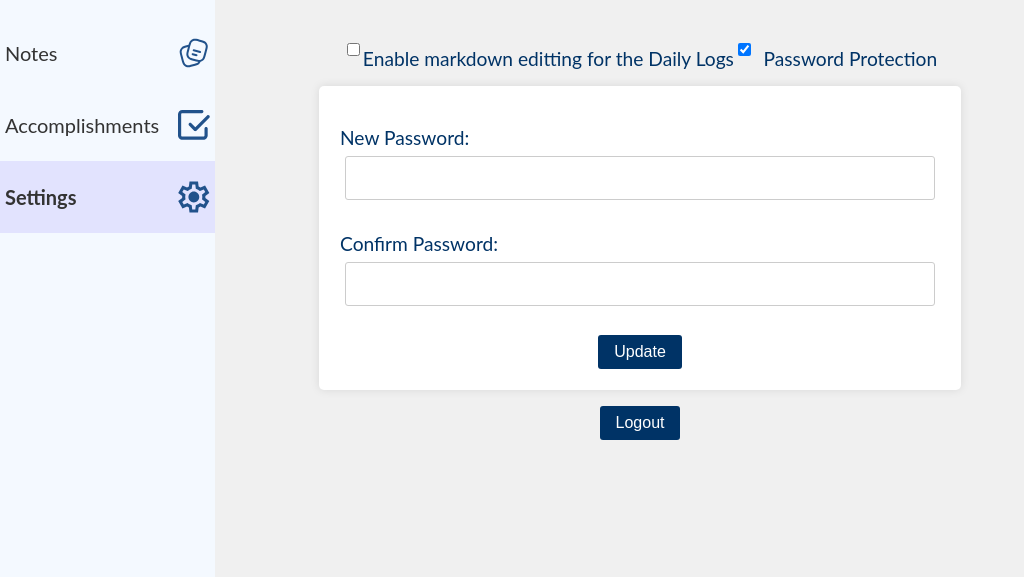
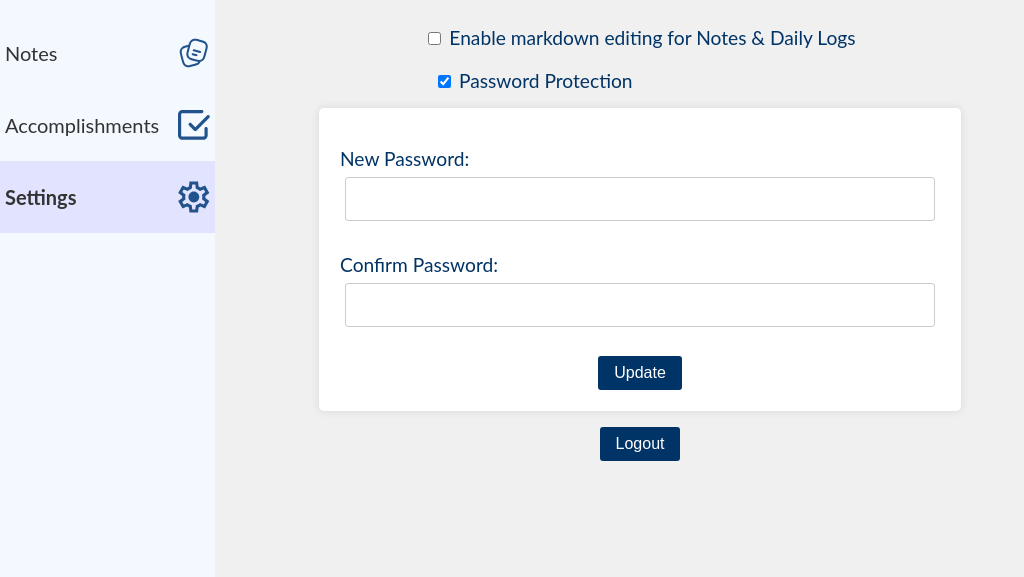
Before and after one commit to cse110-sp24-group23/dev-journal, a website with bundled scripts: page src/settings/settings.html in a window 1280 px wide. Shown: the part 223-800 px from the top of the page, without its empty margins (0-1024 px from the left). Built offline with nearby package versions, Linux system fonts and the light colour scheme.

Commit message:
#121 minor css look fixes in daily log and settings

```diff
--- a/src/dailyLog/dailyLog.css
+++ b/src/dailyLog/dailyLog.css
@@ -74,6 +74,11 @@ h1 {
 /* Form font styling */
 form {
     font-size: var(--font-size-form);
+}
+
+textarea {
+    width: 100%;
+    height: calc(5 * var(--font-size-text-input));
 }
 
 /* Basic button styling */
--- a/src/settings/settings.css
+++ b/src/settings/settings.css
@@ -195,7 +195,6 @@ label {
     font-weight: var(--settings-font-weight);
     margin-top: var(--settings-margin-top);
     text-align: var(--settings-text-align);
-    display: var(--settings-display);
     align-items: var(--settings-align-items);
     justify-content: var(--settings-justify-content);
 }
@@ -205,10 +204,6 @@ label {
     color: var(--label-color);
     margin-left: var(--settings-margin-left);
     vertical-align: middle;
-}
-
-button:hover {
-    background-color: var(--button-hover-background-color);
 }
 
 /* Button styling */
@@ -221,6 +216,10 @@ button {
     cursor: var(--button-cursor);
     margin-top: var(--button-margin-top);
     font-size: var(--button-font-size);
+}
+
+button:hover {
+    background-color: var(--button-hover-background-color);
 }
 
 /* Responsive settings */
--- a/src/settings/settings.html
+++ b/src/settings/settings.html
@@ -28,24 +28,25 @@
         </div>
         <!-- Checkbox for deciding to use password protection -->
         <div class="settings">
+            <label for="mde-checkbox">
                 <input
                     type="checkbox"
                     id="mde-checkbox"
                     class="js-mde-checkbox"
                     checked
                 >
-            <label for="mde-checkbox"
-                >Enable markdown editting for the Daily Logs</label
-            >
+                Enable markdown editing for Notes & Daily Logs
+            </label>
+            <label for="toggle-password-form" class="settings-icon">
                 <input
                 type="checkbox"
                 id="toggle-password-form"
                 name="toggle-password-form"
                 checked
                 >
-            <label for="toggle-password-form" class="settings-icon"
-                >Password Protection</label
-            >
+                Password Protection
+            </label>
+
         </div>
         <!-- Input form for password functionality -->
         <form action="/submit-password" method="post" id="password-form">
```
Lines whose indentation alone changed are shown as unchanged.
